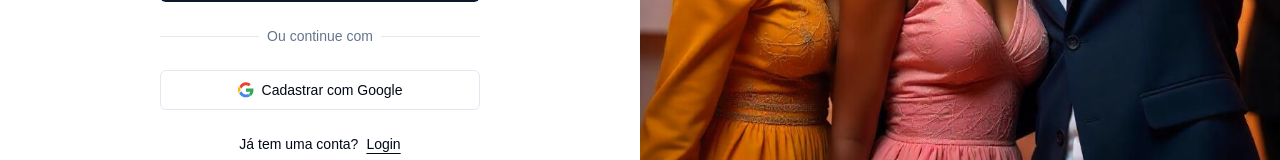
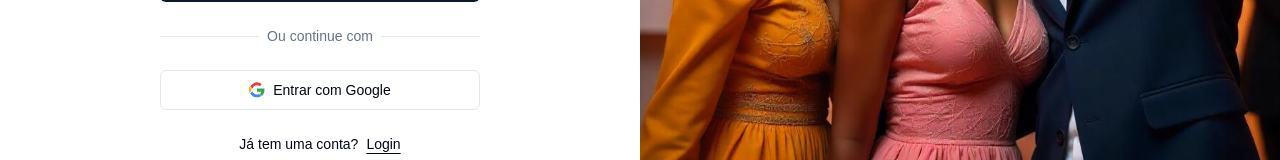
Before and after one commit to abel-banze/memorize, a Next.js app: page /1/register in a window 1280 px wide. Shown: the part 532-692 px from the top of the page. Built offline with nearby package versions, Linux system fonts and the light colour scheme; no server answers.

Commit message:
feature: social auth

```diff
--- a/app/[lang]/(auth)/(sign)/login/page.tsx
+++ b/app/[lang]/(auth)/(sign)/login/page.tsx
@@ -9,6 +9,7 @@ import { Label } from "@/components/ui/label"
 import Link from "next/link"
 import { Alert, AlertDescription, AlertTitle } from "@/components/ui/alert"
 import { CircleX } from "lucide-react"
+import SocialSign from "@/components/forms/social-sign"
 
 
 export default function LoginForm() {
@@ -77,17 +78,7 @@ export default function LoginForm() {
             Ou continue com
           </span>
         </div>
-        <Button type="button" variant="outline" className="w-full">
-          <svg xmlns="http://www.w3.org/2000/svg" viewBox="0 0 48 48">
-            <path fill="#EA4335" d="M24 9.5c3.2 0 5.9 1.1 8.1 3.2l6-6C33.7 3.1 29.2 1 24 1 14.9 1 7.3 6.6 3.9 14.4l7 5.4C12.7 13.5 17.9 9.5 24 9.5z"/>
-            <path fill="#34A853" d="M46.4 24.5c0-1.6-.1-3.3-.4-4.8H24v9.2h12.7c-.6 3.1-2.4 5.7-4.9 7.4l7 5.4C43.7 37 46.4 31.2 46.4 24.5z"/>
-            <path fill="#FBBC05" d="M7.9 28.6C6.8 25.7 6.8 22.4 7.9 19.4L.9 14C-1.6 19.3-1.6 26.7.9 32l7-5.4z"/>
-            <path fill="#4285F4" d="M24 46c5.2 0 9.7-1.8 13-4.9l-7-5.4c-1.9 1.3-4.2 2-6.5 2-6.1 0-11.3-4.1-13.1-9.7l-7 5.4C7.3 41.4 14.9 46 24 46z"/>
-            <path fill="none" d="M1.1 1.1h46.8v46.8H1.1z"/>
-          </svg>
-
-          Login com Google
-        </Button>
+        <SocialSign />
       </div>
       <div className="text-center text-sm">
         Não tem uma conta?
--- a/app/[lang]/(auth)/(sign)/register/page.tsx
+++ b/app/[lang]/(auth)/(sign)/register/page.tsx
@@ -3,12 +3,12 @@
 import { useState } from "react"
 import { createAccount } from "@/actions/auth"
 import SubmitButton from "@/components/forms/submit-button"
-import { Button } from "@/components/ui/button"
 import { Input } from "@/components/ui/input"
 import { Label } from "@/components/ui/label"
 import Link from "next/link"
 import { Alert, AlertDescription, AlertTitle } from "@/components/ui/alert"
 import { CircleX } from "lucide-react"
+import SocialSign from "@/components/forms/social-sign"
 
 
 export default function LoginForm() {
@@ -82,17 +82,7 @@ export default function LoginForm() {
             Ou continue com
           </span>
         </div>
-        <Button variant="outline" className="w-full">
-          <svg xmlns="http://www.w3.org/2000/svg" viewBox="0 0 48 48">
-            <path fill="#EA4335" d="M24 9.5c3.2 0 5.9 1.1 8.1 3.2l6-6C33.7 3.1 29.2 1 24 1 14.9 1 7.3 6.6 3.9 14.4l7 5.4C12.7 13.5 17.9 9.5 24 9.5z"/>
-            <path fill="#34A853" d="M46.4 24.5c0-1.6-.1-3.3-.4-4.8H24v9.2h12.7c-.6 3.1-2.4 5.7-4.9 7.4l7 5.4C43.7 37 46.4 31.2 46.4 24.5z"/>
-            <path fill="#FBBC05" d="M7.9 28.6C6.8 25.7 6.8 22.4 7.9 19.4L.9 14C-1.6 19.3-1.6 26.7.9 32l7-5.4z"/>
-            <path fill="#4285F4" d="M24 46c5.2 0 9.7-1.8 13-4.9l-7-5.4c-1.9 1.3-4.2 2-6.5 2-6.1 0-11.3-4.1-13.1-9.7l-7 5.4C7.3 41.4 14.9 46 24 46z"/>
-            <path fill="none" d="M1.1 1.1h46.8v46.8H1.1z"/>
-          </svg>
-
-          Cadastrar com Google
-        </Button>
+        <SocialSign />
       </div>
       <div className="text-center text-sm">
         Já tem uma conta?
--- /dev/null
+++ b/components/forms/social-sign.tsx
@@ -0,0 +1,44 @@
+'use client'
+
+import { login } from "@/actions/auth";
+import { Button } from "@/components/ui/button";
+
+
+export default function SocialSign(){
+
+    const signWithGoogle = async () => {
+         await login({type: 'google'})
+    }
+
+    const signWithGithub = async () => {
+       await login({type: 'github'})
+    }
+
+    const signWithLinkedin = async () => {
+        await login({type: 'linkedin'})
+    }
+
+    return (
+            <>
+                <div className="w-full flex gap-5">
+                <Button
+                    type="button"
+                    variant="outline"
+                    className="w-full"
+                    onClick={signWithGoogle}
+                >
+                    <svg xmlns="http://www.w3.org/2000/svg" viewBox="0 0 48 48">
+                        <path fill="#EA4335" d="M24 9.5c3.2 0 5.9 1.1 8.1 3.2l6-6C33.7 3.1 29.2 1 24 1 14.9 1 7.3 6.6 3.9 14.4l7 5.4C12.7 13.5 17.9 9.5 24 9.5z"/>
+                        <path fill="#34A853" d="M46.4 24.5c0-1.6-.1-3.3-.4-4.8H24v9.2h12.7c-.6 3.1-2.4 5.7-4.9 7.4l7 5.4C43.7 37 46.4 31.2 46.4 24.5z"/>
+                        <path fill="#FBBC05" d="M7.9 28.6C6.8 25.7 6.8 22.4 7.9 19.4L.9 14C-1.6 19.3-1.6 26.7.9 32l7-5.4z"/>
+                        <path fill="#4285F4" d="M24 46c5.2 0 9.7-1.8 13-4.9l-7-5.4c-1.9 1.3-4.2 2-6.5 2-6.1 0-11.3-4.1-13.1-9.7l-7 5.4C7.3 41.4 14.9 46 24 46z"/>
+                        <path fill="none" d="M1.1 1.1h46.8v46.8H1.1z"/>
+                    </svg>
+
+                    Entrar com Google
+                </Button>
+
+                </div>
+            </>
+        )
+}
```
